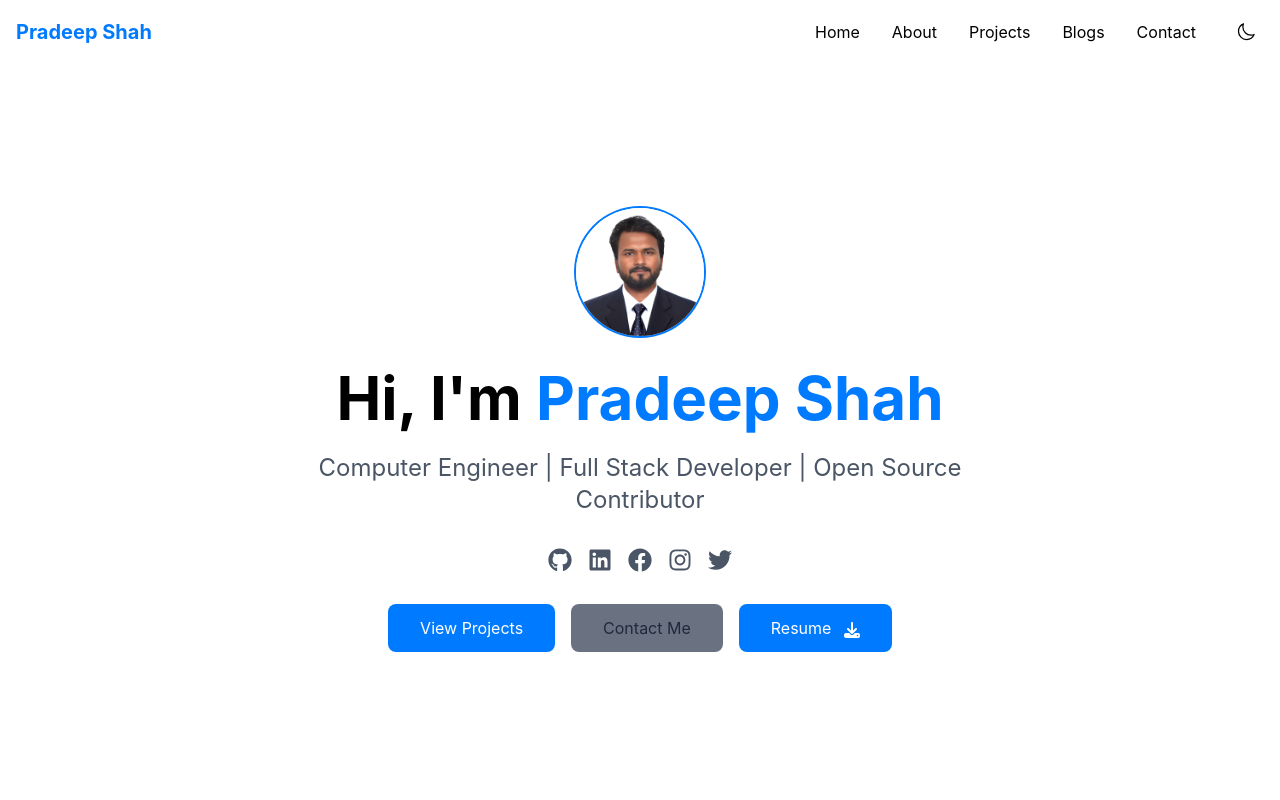
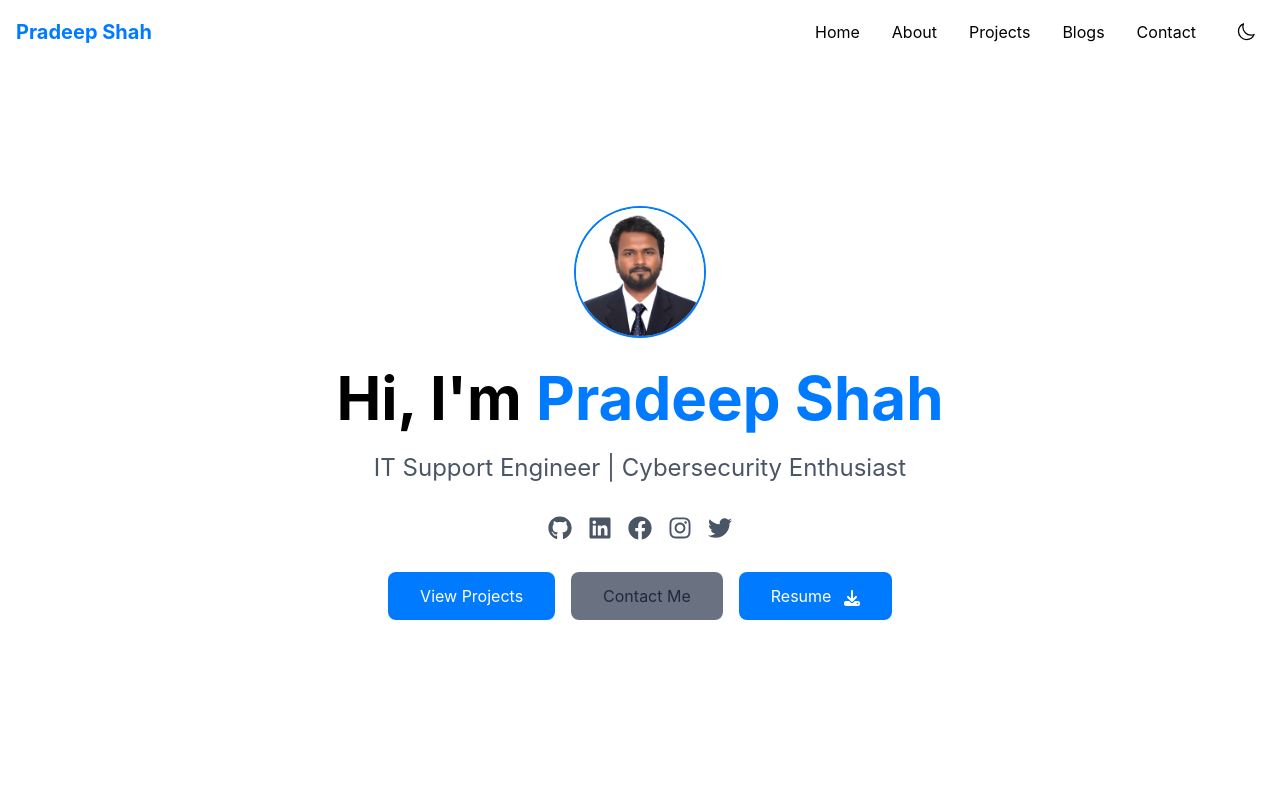
Before and after one commit to ipradeepshah/Pradeepshahportfolio, a Next.js app: page / in a window 1280 px wide. Shown: the top 800 px of the page. Built offline with nearby package versions, Linux system fonts and the light colour scheme.

Commit message:
updated hersosection

```diff
--- a/src/app/components/Hero.tsx
+++ b/src/app/components/Hero.tsx
@@ -37,7 +37,7 @@ export default function Hero() {
             {...fadeInUp}
             transition={{ delay: 0.4 }}
           >
-            Computer Engineer | Full Stack Developer | Open Source Contributor
+            IT Support Engineer | Cybersecurity Enthusiast
           </motion.p>
           <motion.div
             className="flex justify-center space-x-4 mb-8"
```
